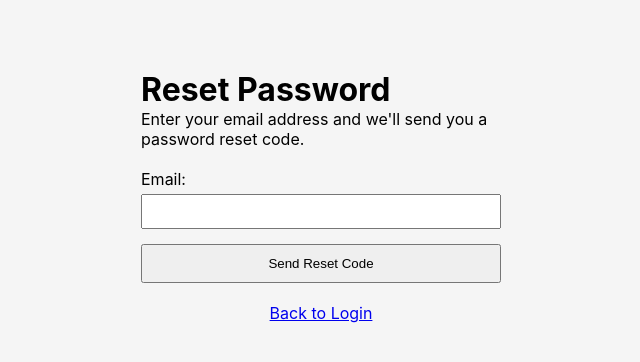
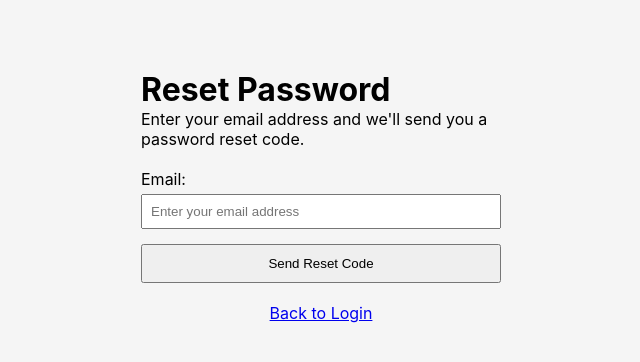
Before and after one commit to rawsco/simpletask, a React (Vite) app in the folder frontend/: page /reset-password-request in a window 1280 px wide. Shown: the top 362 px of the page, without its empty margins (319-959 px from the left). Built offline with nearby package versions, Linux system fonts and the light colour scheme; no server answers; the HTML template or start-up script is replaced by a standard one.

Commit message:
Auto-commit: Updated files

```diff
--- /dev/null
+++ b/frontend/src/components/PasswordResetRequest.tsx
@@ -0,0 +1,61 @@
+import { useState } from 'react'
+import { useNavigate } from 'react-router-dom'
+import { apiClient } from '../services/api'
+
+interface PasswordResetRequestProps {
+  onSuccess?: () => void
+}
+
+export default function PasswordResetRequest({ onSuccess }: PasswordResetRequestProps) {
+  const [email, setEmail] = useState('')
+  const [error, setError] = useState('')
+  const [loading, setLoading] = useState(false)
+  const [successMessage, setSuccessMessage] = useState('')
+  const navigate = useNavigate()
+
+  const handleSubmit = async (e: React.FormEvent) => {
+    e.preventDefault()
+    setError('')
+    setSuccessMessage('')
+    setLoading(true)
+
+    try {
+      const response = await apiClient.requestPasswordReset({ email })
+      // Display success message
+      setSuccessMessage(response.message || 'Password reset code sent! Please check your email.')
+      if (onSuccess) {
+        onSuccess()
+      }
+      // Redirect to password reset form after a short delay
+      setTimeout(() => {
+        navigate('/reset-password', { state: { email } })
+      }, 2000)
+    } catch (err: any) {
+      setError(err.response?.data?.message || 'Failed to send reset code. Please try again.')
+    } finally {
+      setLoading(false)
+    }
+  }
+
+  return (
+    <form onSubmit={handleSubmit}>
+      <div style={{ marginBottom: '15px' }}>
+        <label htmlFor="email">Email:</label>
+        <input
+          id="email"
+          type="email"
+          value={email}
+          onChange={(e) => setEmail(e.target.value)}
+          required
+          placeholder="Enter your email address"
+          style={{ width: '100%', padding: '8px', marginTop: '5px' }}
+        />
+      </div>
+      {error && <div style={{ color: 'red', marginBottom: '15px' }}>{error}</div>}
+      {successMessage && <div style={{ color: 'green', marginBottom: '15px' }}>{successMessage}</div>}
+      <button type="submit" disabled={loading} style={{ width: '100%', padding: '10px' }}>
+        {loading ? 'Sending...' : 'Send Reset Code'}
+      </button>
+    </form>
+  )
+}
--- a/frontend/src/pages/PasswordResetRequestPage.tsx
+++ b/frontend/src/pages/PasswordResetRequestPage.tsx
@@ -1,51 +1,14 @@
-import { useState } from 'react'
-import { useNavigate, Link } from 'react-router-dom'
-import { apiClient } from '../services/api'
+import { Link } from 'react-router-dom'
+import PasswordResetRequest from '../components/PasswordResetRequest'
 
 export default function PasswordResetRequestPage() {
-  const [email, setEmail] = useState('')
-  const [error, setError] = useState('')
-  const [loading, setLoading] = useState(false)
-  const navigate = useNavigate()
-
-  const handleSubmit = async (e: React.FormEvent) => {
-    e.preventDefault()
-    setError('')
-    setLoading(true)
-
-    try {
-      await apiClient.requestPasswordReset({ email })
-      navigate('/reset-password', { state: { email } })
-    } catch (err: any) {
-      setError(err.response?.data?.message || 'Request failed. Please try again.')
-    } finally {
-      setLoading(false)
-    }
-  }
-
   return (
     <div style={{ maxWidth: '400px', margin: '50px auto', padding: '20px' }}>
       <h1>Reset Password</h1>
       <p style={{ marginBottom: '20px' }}>
         Enter your email address and we'll send you a password reset code.
       </p>
-      <form onSubmit={handleSubmit}>
-        <div style={{ marginBottom: '15px' }}>
-          <label htmlFor="email">Email:</label>
-          <input
-            id="email"
-            type="email"
-            value={email}
-            onChange={(e) => setEmail(e.target.value)}
-            required
-            style={{ width: '100%', padding: '8px', marginTop: '5px' }}
-          />
-        </div>
-        {error && <div style={{ color: 'red', marginBottom: '15px' }}>{error}</div>}
-        <button type="submit" disabled={loading} style={{ width: '100%', padding: '10px' }}>
-          {loading ? 'Sending...' : 'Send Reset Code'}
-        </button>
-      </form>
+      <PasswordResetRequest />
       <div style={{ marginTop: '20px', textAlign: 'center' }}>
         <Link to="/login">Back to Login</Link>
       </div>
```
Also changed, not shown: 1 other file (tests, documents, lock files or other folders).
